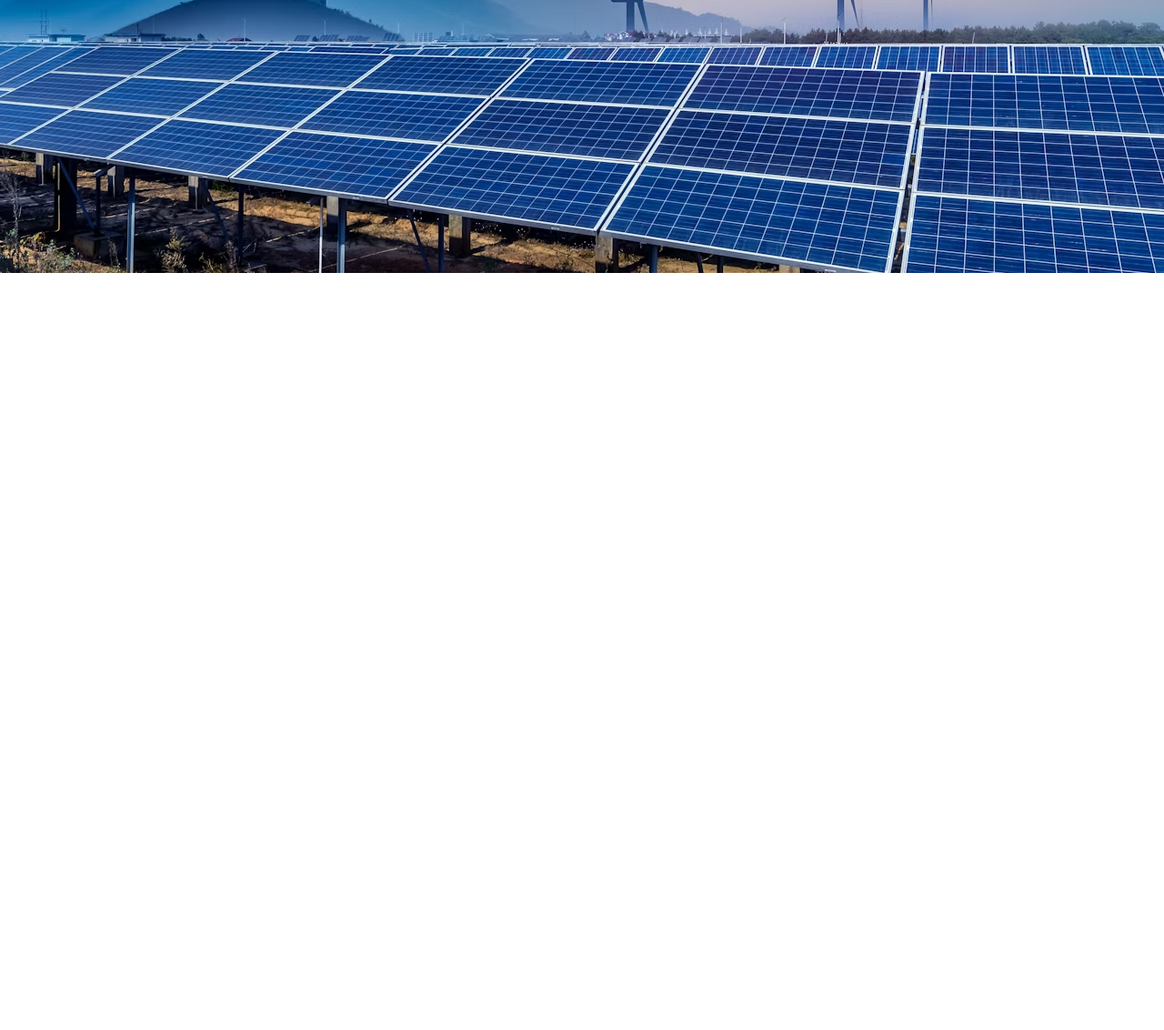
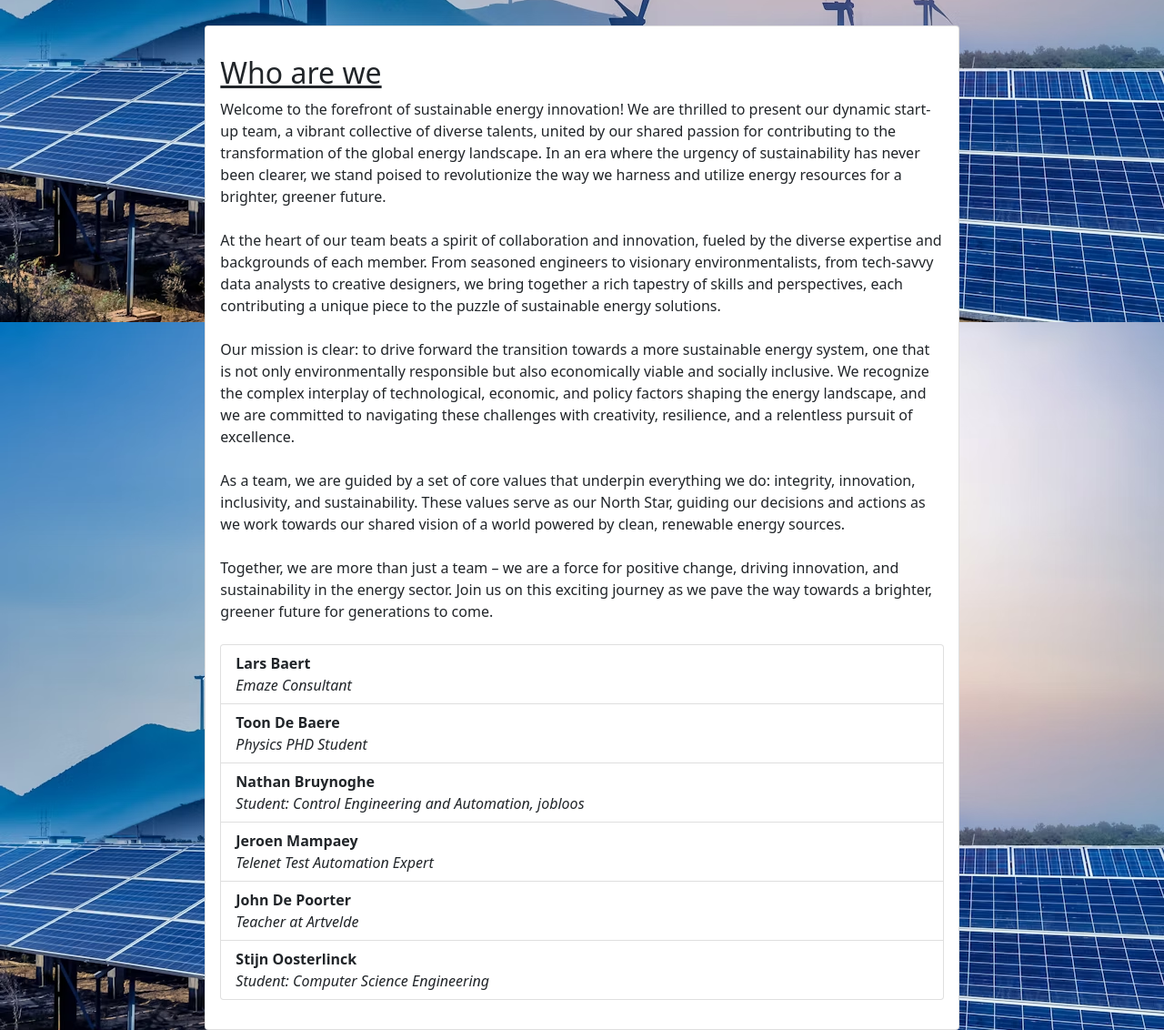
Before and after one commit to StijnOosterlinck/stijnoosterlinck.github.io, a plain HTML site: page index.html in a window 1280 px wide. Shown: the part 500-1632 px from the top of the page at 91% size. Before the commit the page ends 800 px from the top, so only its background shows below. Drawn offline with nearby package versions, Linux system fonts and the light colour scheme; some packages are replaced by stand-ins of ours.

Commit message:
nathan zoekt een job

```diff
--- a/index.html
+++ b/index.html
@@ -19,7 +19,7 @@
         background-image: url("temp.avif");
         background-size: cover;
         background-position: center;
-        height: 100vh;
+        height: 100%;
         background-attachment: fixed;
     }
 
@@ -76,6 +76,78 @@
                 </div>
                 <div class="col-2"></div>
             </div>
+            <div class="row">
+                <div class="col-2"></div>
+                <div class="col-8">
+                    <div class="card mt-5">
+                        <div class="card-body">
+                            <p class="card-text">
+                            <h2><u>Who are we</u></h2>
+                            <div>
+                                Welcome to the forefront of sustainable energy innovation! We are thrilled to
+                                present our dynamic start-up team, a vibrant collective of diverse talents, united
+                                by our shared passion for contributing to the transformation of the global energy
+                                landscape. In an era where the urgency of sustainability has never been clearer, we
+                                stand poised to revolutionize the way we harness and utilize energy resources for a
+                                brighter, greener future.<br><br>
+
+                                At the heart of our team beats a spirit of collaboration and innovation, fueled by
+                                the diverse expertise and backgrounds of each member. From seasoned engineers to
+                                visionary environmentalists, from tech-savvy data analysts to creative designers, we
+                                bring together a rich tapestry of skills and perspectives, each contributing a
+                                unique piece to the puzzle of sustainable energy solutions.<br><br>
+
+                                Our mission is clear: to drive forward the transition towards a more sustainable
+                                energy system, one that is not only environmentally responsible but also
+                                economically viable and socially inclusive. We recognize the complex interplay of
+                                technological, economic, and policy factors shaping the energy landscape, and we are
+                                committed to navigating these challenges with creativity, resilience, and a
+                                relentless pursuit of excellence.<br><br>
+
+                                As a team, we are guided by a set of core values that underpin everything we do:
+                                integrity, innovation, inclusivity, and sustainability. These values serve as our
+                                North Star, guiding our decisions and actions as we work towards our shared vision
+                                of a world powered by clean, renewable energy sources.<br><br>
+
+                                Together, we are more than just a team – we are a force for positive change, driving
+                                innovation, and sustainability in the energy sector. Join us on this exciting
+                                journey as we pave the way towards a brighter, greener future for generations to
+                                come.<br><br>
+                            </div>
+
+                            <ul class="list-group">
+                                <li class="list-group-item">
+                                    <span class="fw-bold">Lars Baert</span>
+                                    <div style="font-style: italic;">Emaze Consultant</div>
+                                </li>
+                                <li class="list-group-item">
+                                    <span class="fw-bold">Toon De Baere</span>
+                                    <div style="font-style: italic;">Physics PHD Student</div>
+                                </li>
+                                <li class="list-group-item">
+                                    <span class="fw-bold">Nathan Bruynoghe</span>
+                                    <div style="font-style: italic;">Student: Control Engineering and Automation,
+                                        jobloos</div>
+                                </li>
+                                <li class="list-group-item">
+                                    <span class="fw-bold">Jeroen Mampaey</span>
+                                    <div style="font-style: italic;">Telenet Test Automation Expert</div>
+                                </li>
+                                <li class="list-group-item">
+                                    <span class="fw-bold">John De Poorter</span>
+                                    <div style="font-style: italic;">Teacher at Artvelde</div>
+                                </li>
+                                <li class="list-group-item">
+                                    <span class="fw-bold">Stijn Oosterlinck</span>
+                                    <div style="font-style: italic;">Student: Computer Science Engineering</div>
+                                </li>
+                            </ul>
+                            </p>
+                        </div>
+                    </div>
+                </div>
+                <div class="col-2"></div>
+            </div>
         </div>
     </div>
 </body>
```
